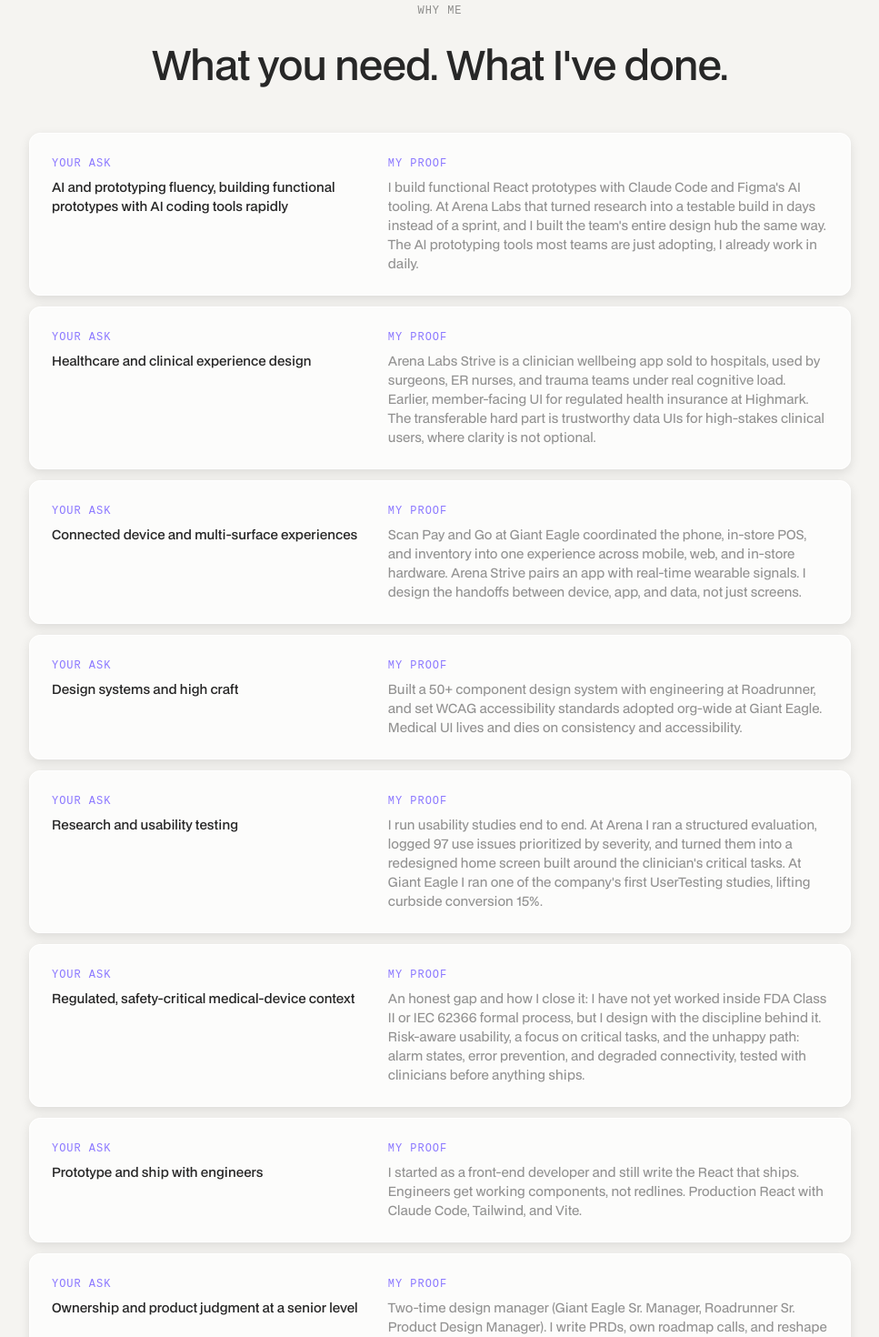
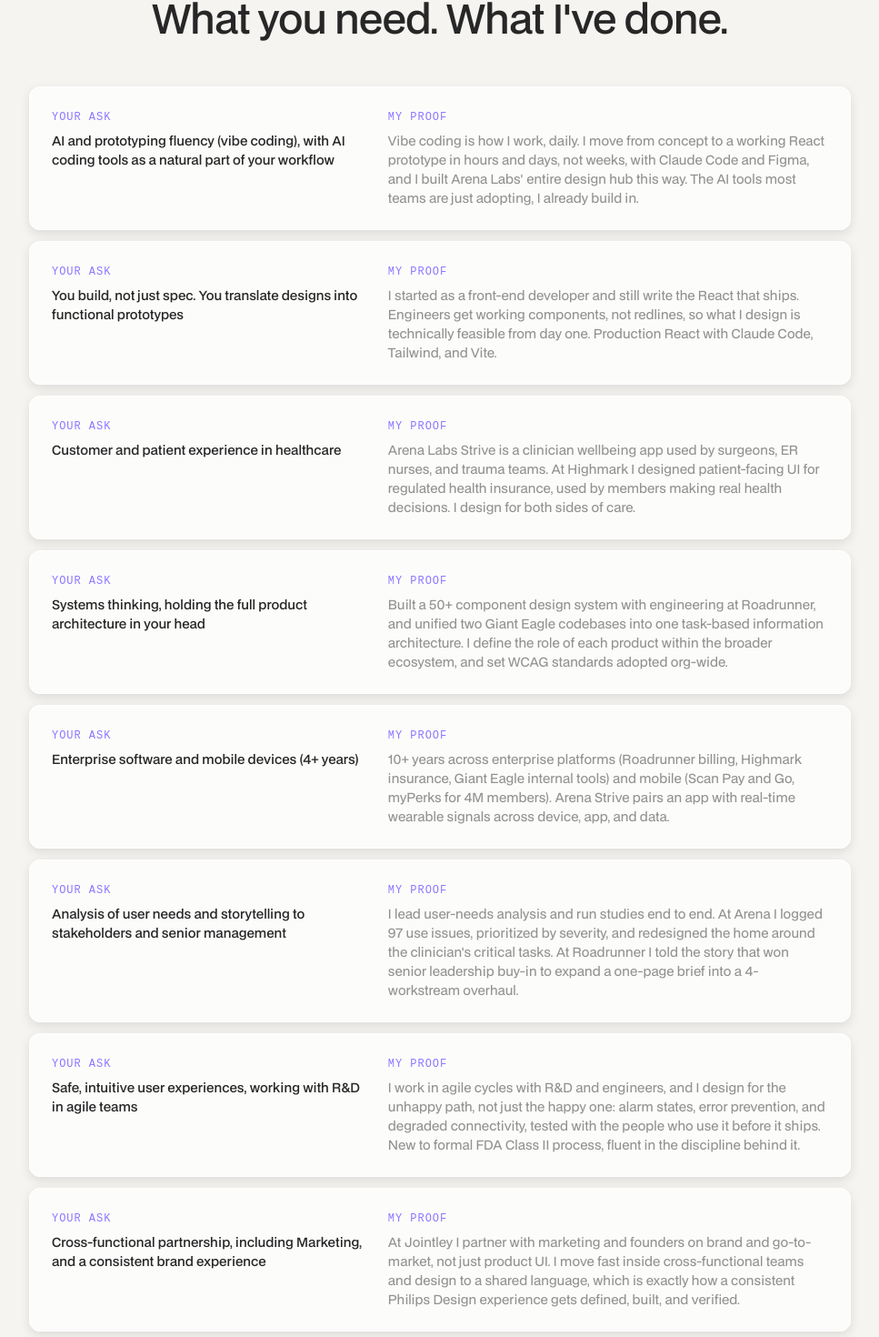
Before and after one commit to jennylu89/jenny-pitch, a React (Vite) app: page /philips in a window 1280 px wide. Shown: the part 943-2413 px from the top of the page at 91% size, without its empty margins (156-1123 px from the left). Built offline with nearby package versions, Linux system fonts and the light colour scheme; a web font is replaced by a local one.

Commit message:
Realign Philips page to full JD: vibe coding, patient experience, agile/R&D, marketing partnership, brand language; shorten intro

```diff
--- a/src/pages/companies/philips.js
+++ b/src/pages/companies/philips.js
@@ -3,49 +3,49 @@ export const philips = {
   role: "UX Designer, Sleep and Respiratory Care Experience Design",
 
   oneLiner:
-    "Sleep and Respiratory Care is medical software clinicians and patients have to trust, and it has to ship fast. That is the work I did at Arena Labs: a hospital app for surgeons, ER nurses, and trauma teams, where I took research to a testable React build in days, not a sprint, using AI coding tools. 10+ years in product design, Pittsburgh-based, a short drive from Murrysville and ready to be on-site.",
+    "Medical software people have to trust, shipped fast. I did exactly that at Arena Labs, a hospital app for surgeons, ER nurses, and trauma teams, built in functional React with AI coding tools. A short drive from Murrysville, ready to be on-site.",
 
   summaryHeading: "What you need. What I've done.",
   summaryRows: [
     {
-      ask: "AI and prototyping fluency, building functional prototypes with AI coding tools rapidly",
+      ask: "AI and prototyping fluency (vibe coding), with AI coding tools as a natural part of your workflow",
       proof:
-        "I build functional React prototypes with Claude Code and Figma's AI tooling. At Arena Labs that turned research into a testable build in days instead of a sprint, and I built the team's entire design hub the same way. The AI prototyping tools most teams are just adopting, I already work in daily.",
+        "Vibe coding is how I work, daily. I move from concept to a working React prototype in hours and days, not weeks, with Claude Code and Figma, and I built Arena Labs' entire design hub this way. The AI tools most teams are just adopting, I already build in.",
     },
     {
-      ask: "Healthcare and clinical experience design",
+      ask: "You build, not just spec. You translate designs into functional prototypes",
       proof:
-        "Arena Labs Strive is a clinician wellbeing app sold to hospitals, used by surgeons, ER nurses, and trauma teams under real cognitive load. Earlier, member-facing UI for regulated health insurance at Highmark. The transferable hard part is trustworthy data UIs for high-stakes clinical users, where clarity is not optional.",
+        "I started as a front-end developer and still write the React that ships. Engineers get working components, not redlines, so what I design is technically feasible from day one. Production React with Claude Code, Tailwind, and Vite.",
     },
     {
-      ask: "Connected device and multi-surface experiences",
+      ask: "Customer and patient experience in healthcare",
       proof:
-        "Scan Pay and Go at Giant Eagle coordinated the phone, in-store POS, and inventory into one experience across mobile, web, and in-store hardware. Arena Strive pairs an app with real-time wearable signals. I design the handoffs between device, app, and data, not just screens.",
+        "Arena Labs Strive is a clinician wellbeing app used by surgeons, ER nurses, and trauma teams. At Highmark I designed patient-facing UI for regulated health insurance, used by members making real health decisions. I design for both sides of care.",
     },
     {
-      ask: "Design systems and high craft",
+      ask: "Systems thinking, holding the full product architecture in your head",
       proof:
-        "Built a 50+ component design system with engineering at Roadrunner, and set WCAG accessibility standards adopted org-wide at Giant Eagle. Medical UI lives and dies on consistency and accessibility.",
+        "Built a 50+ component design system with engineering at Roadrunner, and unified two Giant Eagle codebases into one task-based information architecture. I define the role of each product within the broader ecosystem, and set WCAG standards adopted org-wide.",
     },
     {
-      ask: "Research and usability testing",
+      ask: "Enterprise software and mobile devices (4+ years)",
       proof:
-        "I run usability studies end to end. At Arena I ran a structured evaluation, logged 97 use issues prioritized by severity, and turned them into a redesigned home screen built around the clinician's critical tasks. At Giant Eagle I ran one of the company's first UserTesting studies, lifting curbside conversion 15%.",
+        "10+ years across enterprise platforms (Roadrunner billing, Highmark insurance, Giant Eagle internal tools) and mobile (Scan Pay and Go, myPerks for 4M members). Arena Strive pairs an app with real-time wearable signals across device, app, and data.",
     },
     {
-      ask: "Regulated, safety-critical medical-device context",
+      ask: "Analysis of user needs and storytelling to stakeholders and senior management",
       proof:
-        "An honest gap and how I close it: I have not yet worked inside FDA Class II or IEC 62366 formal process, but I design with the discipline behind it. Risk-aware usability, a focus on critical tasks, and the unhappy path: alarm states, error prevention, and degraded connectivity, tested with clinicians before anything ships.",
+        "I lead user-needs analysis and run studies end to end. At Arena I logged 97 use issues, prioritized by severity, and redesigned the home around the clinician's critical tasks. At Roadrunner I told the story that won senior leadership buy-in to expand a one-page brief into a 4-workstream overhaul.",
     },
     {
-      ask: "Prototype and ship with engineers",
+      ask: "Safe, intuitive user experiences, working with R&D in agile teams",
       proof:
-        "I started as a front-end developer and still write the React that ships. Engineers get working components, not redlines. Production React with Claude Code, Tailwind, and Vite.",
+        "I work in agile cycles with R&D and engineers, and I design for the unhappy path, not just the happy one: alarm states, error prevention, and degraded connectivity, tested with the people who use it before it ships. New to formal FDA Class II process, fluent in the discipline behind it.",
     },
     {
-      ask: "Ownership and product judgment at a senior level",
+      ask: "Cross-functional partnership, including Marketing, and a consistent brand experience",
       proof:
-        "Two-time design manager (Giant Eagle Sr. Manager, Roadrunner Sr. Product Design Manager). I write PRDs, own roadmap calls, and reshape briefs. At Roadrunner I turned a one-page request into a 4-workstream platform overhaul and won leadership buy-in.",
+        "At Jointley I partner with marketing and founders on brand and go-to-market, not just product UI. I move fast inside cross-functional teams and design to a shared language, which is exactly how a consistent Philips Design experience gets defined, built, and verified.",
     },
   ],
 
@@ -55,14 +55,14 @@ export const philips = {
     subheading: "",
     tiles: [
       {
+        icon: "fa-light fa-robot",
+        heading: "Vibe coding, daily",
+        body: "Claude Code and Figma. Functional React prototypes instead of static mocks, concept to working build in hours and days. Speed serves validation, it does not replace it.",
+      },
+      {
         icon: "fa-light fa-heart-pulse",
         heading: "Built for clinical trust",
-        body: "I design medical and regulated experiences where a wrong tap has real consequences. Clarity, accessibility, and trust come first, for clinicians mid-shift and patients at home.",
-      },
-      {
-        icon: "fa-light fa-robot",
-        heading: "AI-native prototyping",
-        body: "Claude Code and Figma's AI tooling. Functional React prototypes instead of static mocks, built fast so we can test with clinicians early. Speed serves validation, it does not replace it.",
+        body: "I design medical experiences where a wrong tap has real consequences. Clarity, accessibility, and safety come first, for clinicians mid-shift and patients at home.",
       },
       {
         icon: "fa-light fa-microscope",
@@ -78,5 +78,5 @@ export const philips = {
   },
 
   close:
-    "This is the job I want: medical software people rely on, shipped at the speed the team needs, by someone already fluent in the AI prototyping tools the role asks for. I am a short drive from Murrysville and ready on day one. I would love to talk.",
+    "This is the job I want: medical software people rely on, shipped at the speed the team needs, by someone already fluent in the AI prototyping tools the role calls for. A short drive from Murrysville, ready on day one. I would love to talk.",
 };
```
